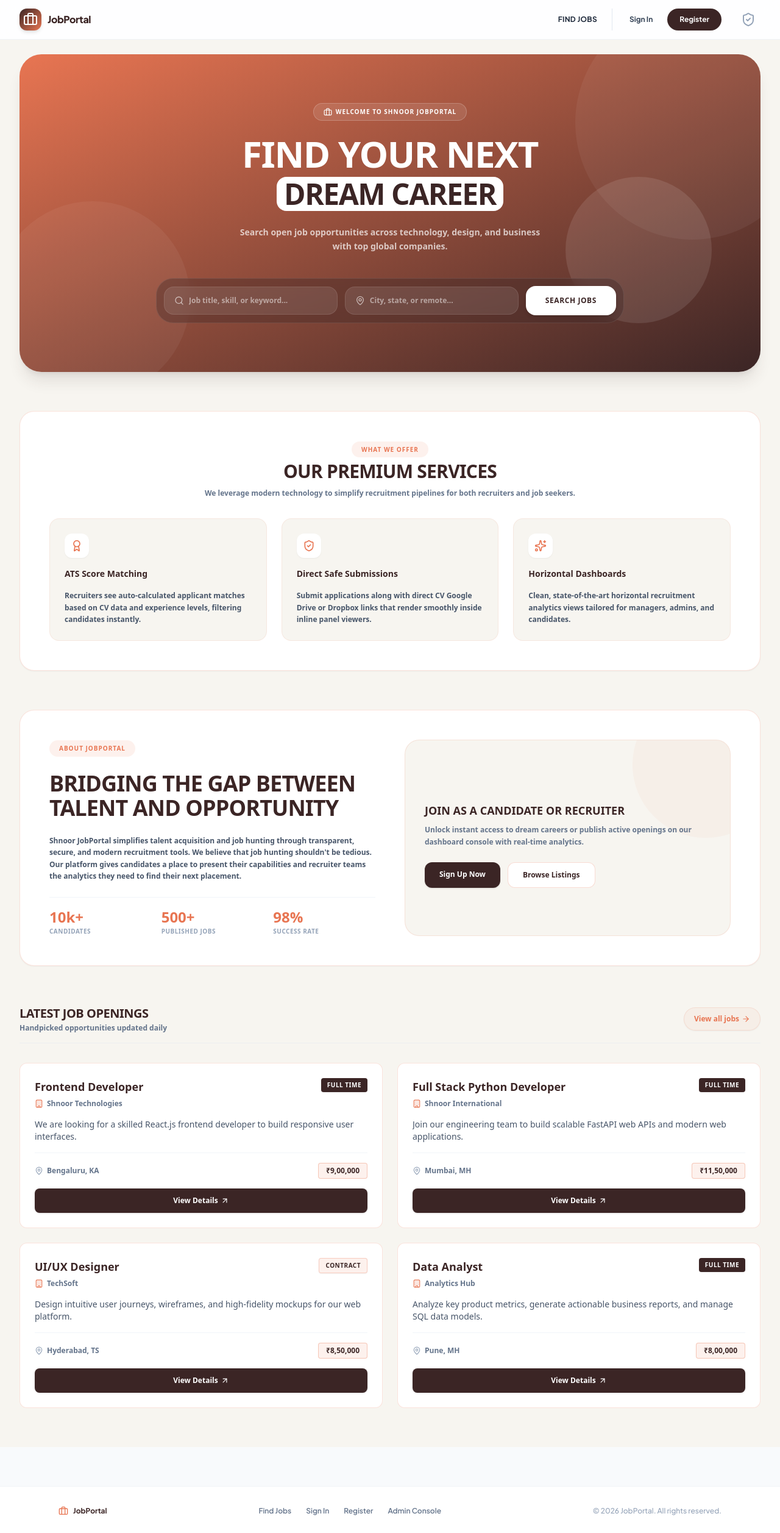
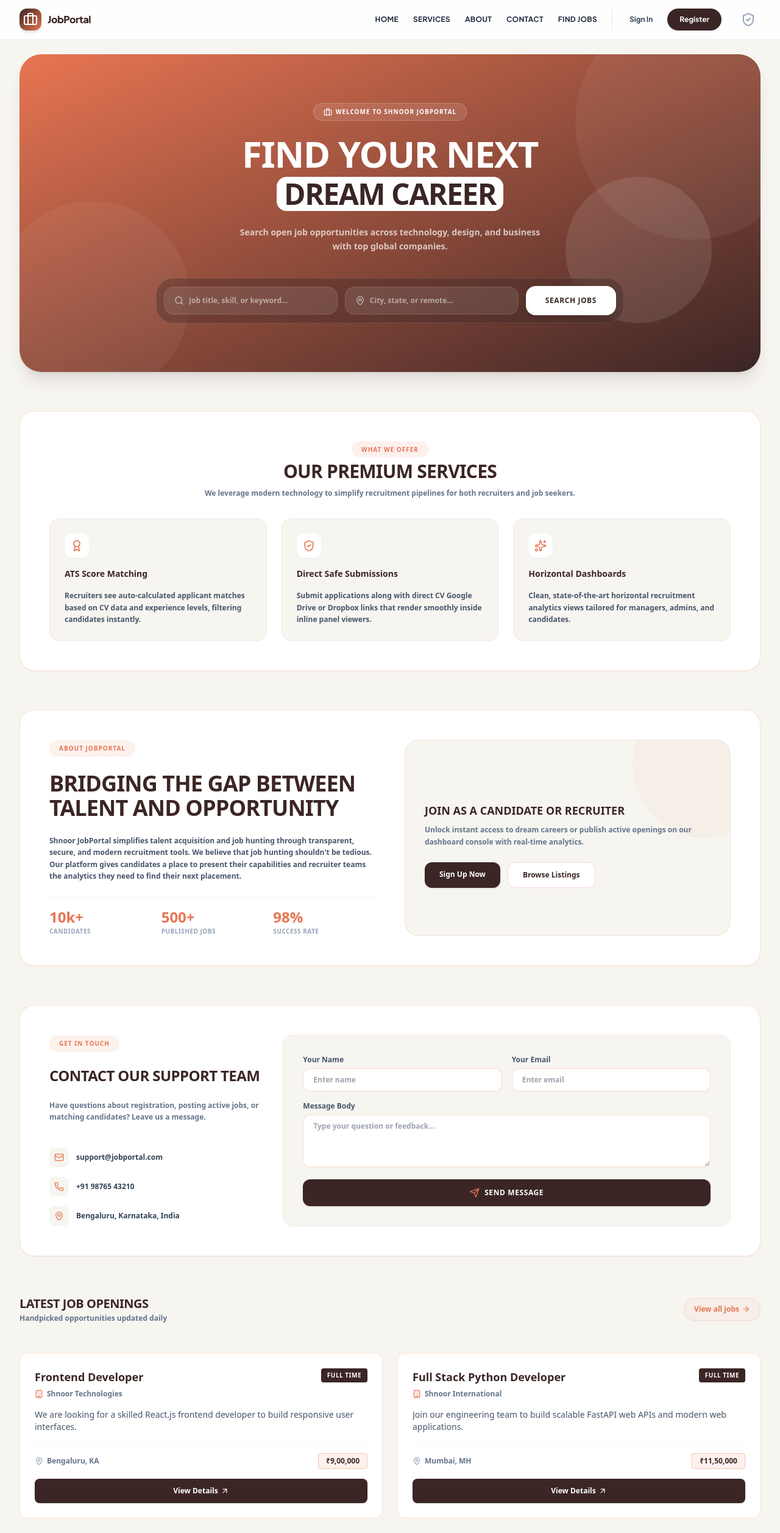
Before and after one commit to laibatajshaik/job-portal-frontend, a React (Vite) app: page / in a window 1280 px wide. Shown: the top 2514 px of the page at 61% size. Built offline with nearby package versions, Linux system fonts and the light colour scheme; no server answers.

Commit message:
Add Home, Services, About, and Contact buttons to header with smooth scrolling to sections

```diff
--- a/src/components/Navbar.jsx
+++ b/src/components/Navbar.jsx
@@ -1,7 +1,7 @@
 import { useContext } from 'react'
 import { Link, useNavigate, useLocation } from 'react-router-dom'
 import { AuthContext } from '../context/AuthContext'
-import { Briefcase, User, LogOut, ShieldCheck, LogIn, PlusCircle } from 'lucide-react'
+import { Briefcase, User, LogOut, ShieldCheck, PlusCircle } from 'lucide-react'
 
 function Navbar() {
   const { user, logout } = useContext(AuthContext)
@@ -23,6 +23,18 @@ function Navbar() {
     }
   }
 
+  // Smooth scroll handler for anchor links
+  const handleScrollTo = (id) => {
+    if (location.pathname !== '/') {
+      navigate(`/#${id}`)
+    } else {
+      const el = document.getElementById(id)
+      if (el) {
+        el.scrollIntoView({ behavior: 'smooth' })
+      }
+    }
+  }
+
   return (
     <header className="bg-white/80 backdrop-blur-md border-b border-slate-200/50 sticky top-0 z-50 transition-all duration-300">
       <div className="max-w-7xl mx-auto px-4 sm:px-6 lg:px-8 h-16 flex items-center justify-between">
@@ -35,8 +47,36 @@ function Navbar() {
           <span className="text-[#3B2525] font-black tracking-tight">JobPortal</span>
         </Link>
 
-        {/* Nav Links */}
+        {/* Home, Services, About, Contact, Find Jobs Links */}
         <div className="flex items-center gap-4 sm:gap-6">
+          <button
+            onClick={() => handleScrollTo('home')}
+            className="text-xs font-bold tracking-wide uppercase text-slate-555 hover:text-[#E87552] transition cursor-pointer"
+          >
+            Home
+          </button>
+
+          <button
+            onClick={() => handleScrollTo('services')}
+            className="text-xs font-bold tracking-wide uppercase text-slate-555 hover:text-[#E87552] transition cursor-pointer"
+          >
+            Services
+          </button>
+
+          <button
+            onClick={() => handleScrollTo('about')}
+            className="text-xs font-bold tracking-wide uppercase text-slate-555 hover:text-[#E87552] transition cursor-pointer"
+          >
+            About
+          </button>
+
+          <button
+            onClick={() => handleScrollTo('contact')}
+            className="text-xs font-bold tracking-wide uppercase text-slate-555 hover:text-[#E87552] transition cursor-pointer"
+          >
+            Contact
+          </button>
+
           <Link
             to="/jobs"
             className={`text-xs font-bold tracking-wide uppercase transition ${
@@ -51,7 +91,7 @@ function Navbar() {
           {user && user.role === 'manager' && (
             <Link
               to="/manager/post-job"
-              className="hidden sm:flex items-center gap-1.5 text-xs font-bold tracking-wide uppercase text-slate-555 hover:text-[#E87552] transition"
+              className="hidden lg:flex items-center gap-1.5 text-xs font-bold tracking-wide uppercase text-slate-555 hover:text-[#E87552] transition"
             >
               <PlusCircle className="w-4 h-4 text-[#E87552]" />
               <span>Post a Job</span>
--- a/src/index.css
+++ b/src/index.css
@@ -1,3 +1,7 @@
+html {
+  scroll-behavior: smooth;
+}
+
 @tailwind base;
 @tailwind components;
 @tailwind utilities;
--- a/src/pages/Home.jsx
+++ b/src/pages/Home.jsx
@@ -2,7 +2,7 @@ import { useEffect, useState } from 'react'
 import { Link, useNavigate } from 'react-router-dom'
 import api from '../api/axios'
 import JobCard from '../components/JobCard'
-import { Search, MapPin, ArrowRight, Briefcase, Award, ShieldCheck, Heart, Sparkles } from 'lucide-react'
+import { Search, MapPin, ArrowRight, Briefcase, Award, ShieldCheck, Heart, Sparkles, Mail, Phone, MapPin as MapPinIcon, Send } from 'lucide-react'
 
 const defaultDemoJobs = [
   {
@@ -47,6 +47,10 @@ function Home() {
   const [jobs, setJobs] = useState(defaultDemoJobs)
   const [search, setSearch] = useState('')
   const [location, setLocation] = useState('')
+  const [contactName, setContactName] = useState('')
+  const [contactEmail, setContactEmail] = useState('')
+  const [contactMessage, setContactMessage] = useState('')
+  const [submitted, setSubmitted] = useState(false)
   const navigate = useNavigate()
 
   useEffect(() => {
@@ -69,6 +73,15 @@ function Home() {
     navigate(`/jobs?search=${encodeURIComponent(search)}&location=${encodeURIComponent(location)}`)
   }
 
+  const handleContactSubmit = (e) => {
+    e.preventDefault()
+    setSubmitted(true)
+    setContactName('')
+    setContactEmail('')
+    setContactMessage('')
+    setTimeout(() => setSubmitted(false), 3000)
+  }
+
   const formatSalary = (salary) => {
     if (!salary) return '₹9,00,000'
     if (typeof salary === 'number') return `₹${salary.toLocaleString('en-IN')}`
@@ -83,7 +96,7 @@ function Home() {
       <div className="max-w-7xl mx-auto px-4 sm:px-6 lg:px-8 pt-6 space-y-16">
 
         {/* SECTION 1: HERO / HOME SECTION */}
-        <section className="bg-gradient-to-br from-[#E87552] to-[#3B2525] text-white rounded-[36px] py-20 px-6 sm:px-12 text-center relative overflow-hidden shadow-xl shadow-[#3B2525]/10">
+        <section id="home" className="bg-gradient-to-br from-[#E87552] to-[#3B2525] text-white rounded-[36px] py-20 px-6 sm:px-12 text-center relative overflow-hidden shadow-xl shadow-[#3B2525]/10">
 
           {/* Abstract background circles */}
           <div className="absolute w-96 h-96 rounded-full bg-white/5 -top-20 -right-20 pointer-events-none" />
@@ -146,7 +159,7 @@ function Home() {
         </section>
 
         {/* SECTION 2: SERVICES SECTION */}
-        <section className="bg-white rounded-3xl border border-[#E87552]/20 p-8 sm:p-12 shadow-sm space-y-8">
+        <section id="services" className="bg-white rounded-3xl border border-[#E87552]/20 p-8 sm:p-12 shadow-sm space-y-8 scroll-mt-20">
           <div className="text-center max-w-2xl mx-auto space-y-2">
             <span className="text-[#E87552] text-[10px] font-black uppercase tracking-widest bg-[#E87552]/10 px-4 py-1.5 rounded-full">
               What We Offer
@@ -198,7 +211,7 @@ function Home() {
         </section>
 
         {/* SECTION 3: ABOUT US SECTION */}
-        <section className="grid grid-cols-1 lg:grid-cols-2 gap-12 items-center bg-white rounded-3xl border border-[#E87552]/20 p-8 sm:p-12 shadow-sm">
+        <section id="about" className="grid grid-cols-1 lg:grid-cols-2 gap-12 items-center bg-white rounded-3xl border border-[#E87552]/20 p-8 sm:p-12 shadow-sm scroll-mt-20">
 
           {/* About text */}
           <div className="space-y-6">
@@ -256,7 +269,108 @@ function Home() {
 
         </section>
 
-        {/* SECTION 4: DIRECT JOBS LISTING */}
+        {/* SECTION 4: CONTACT SECTION */}
+        <section id="contact" className="grid grid-cols-1 lg:grid-cols-3 gap-8 bg-white rounded-3xl border border-[#E87552]/20 p-8 sm:p-12 shadow-sm scroll-mt-20">
+
+          {/* Info panel */}
+          <div className="lg:col-span-1 space-y-6">
+            <span className="text-[#E87552] text-[10px] font-black uppercase tracking-widest bg-[#E87552]/10 px-4 py-1.5 rounded-full inline-block">
+              Get In Touch
+            </span>
+            <h2 className="text-2xl font-black text-[#3B2525] tracking-tight uppercase leading-tight">
+              Contact Our Support Team
+            </h2>
+            <p className="text-xs text-slate-500 font-semibold leading-relaxed">
+              Have questions about registration, posting active jobs, or matching candidates? Leave us a message.
+            </p>
+
+            <div className="space-y-4 pt-4 text-xs font-semibold text-slate-700">
+              <div className="flex items-center gap-3">
+                <div className="w-8 h-8 rounded-lg bg-[#F7F5F0] text-[#E87552] flex items-center justify-center">
+                  <Mail className="w-4 h-4" />
+                </div>
+                <span>support@jobportal.com</span>
+              </div>
+
+              <div className="flex items-center gap-3">
+                <div className="w-8 h-8 rounded-lg bg-[#F7F5F0] text-[#E87552] flex items-center justify-center">
+                  <Phone className="w-4 h-4" />
+                </div>
+                <span>+91 98765 43210</span>
+              </div>
+
+              <div className="flex items-center gap-3">
+                <div className="w-8 h-8 rounded-lg bg-[#F7F5F0] text-[#E87552] flex items-center justify-center">
+                  <MapPin className="w-4 h-4" />
+                </div>
+                <span>Bengaluru, Karnataka, India</span>
+              </div>
+            </div>
+          </div>
+
+          {/* Form panel */}
+          <div className="lg:col-span-2 bg-[#F7F5F0] rounded-2xl p-6 sm:p-8 border border-[#E87552]/10">
+            {submitted ? (
+              <div className="h-full flex flex-col items-center justify-center text-center space-y-2 py-12">
+                <div className="w-12 h-12 rounded-full bg-emerald-50 text-emerald-600 flex items-center justify-center border border-emerald-200">
+                  <CheckCircle2 className="w-6 h-6" />
+                </div>
+                <h4 className="font-extrabold text-sm text-[#3B2525]">Message Sent Successfully!</h4>
+                <p className="text-xs text-slate-500 font-semibold">Thank you. We will get back to you shortly.</p>
+              </div>
+            ) : (
+              <form onSubmit={handleContactSubmit} className="space-y-4 text-xs font-bold text-slate-600">
+                <div className="grid grid-cols-1 sm:grid-cols-2 gap-4">
+                  <div>
+                    <label className="block mb-1.5">Your Name</label>
+                    <input
+                      type="text"
+                      required
+                      value={contactName}
+                      onChange={(e) => setContactName(e.target.value)}
+                      placeholder="Enter name"
+                      className="w-full bg-white border border-[#E87552]/25 focus:border-[#E87552] rounded-xl px-4 py-2.5 text-slate-900 font-bold outline-none transition"
+                    />
+                  </div>
+                  <div>
+                    <label className="block mb-1.5">Your Email</label>
+                    <input
+                      type="email"
+                      required
+                      value={contactEmail}
+                      onChange={(e) => setContactEmail(e.target.value)}
+                      placeholder="Enter email"
+                      className="w-full bg-white border border-[#E87552]/25 focus:border-[#E87552] rounded-xl px-4 py-2.5 text-slate-900 font-bold outline-none transition"
+                    />
+                  </div>
+                </div>
+
+                <div>
+                  <label className="block mb-1.5">Message Body</label>
+                  <textarea
+                    required
+                    value={contactMessage}
+                    onChange={(e) => setContactMessage(e.target.value)}
+                    rows="4"
+                    placeholder="Type your question or feedback..."
+                    className="w-full bg-white border border-[#E87552]/25 focus:border-[#E87552] rounded-xl px-4 py-2.5 text-slate-900 font-bold outline-none transition"
+                  ></textarea>
+                </div>
+
+                <button
+                  type="submit"
+                  className="w-full flex items-center justify-center gap-2 bg-[#3B2525] hover:bg-[#2e1d1d] text-white font-extrabold text-xs py-3.5 rounded-xl shadow transition mt-2 uppercase tracking-wider"
+                >
+                  <Send className="w-4 h-4 text-[#E87552]" />
+                  <span>Send Message</span>
+                </button>
+              </form>
+            )}
+          </div>
+
+        </section>
+
+        {/* SECTION 5: DIRECT JOBS LISTING */}
         <section>
           <div className="flex items-center justify-between mb-8 border-b border-slate-200/50 pb-4">
             <div>
```
Also changed, not shown: 5 other files (tests, documents, lock files or other folders).
